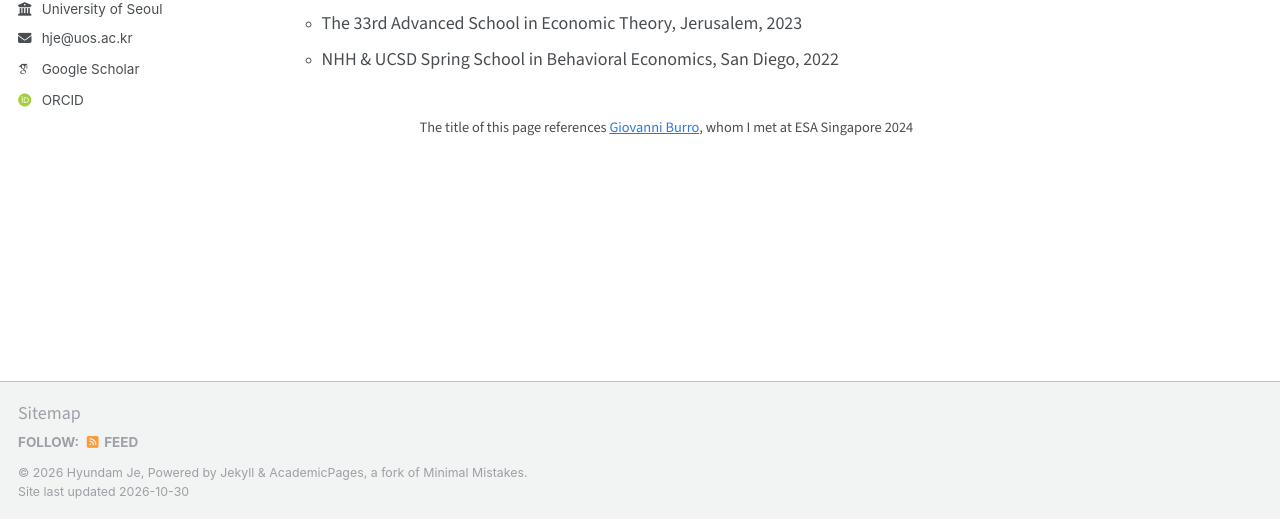
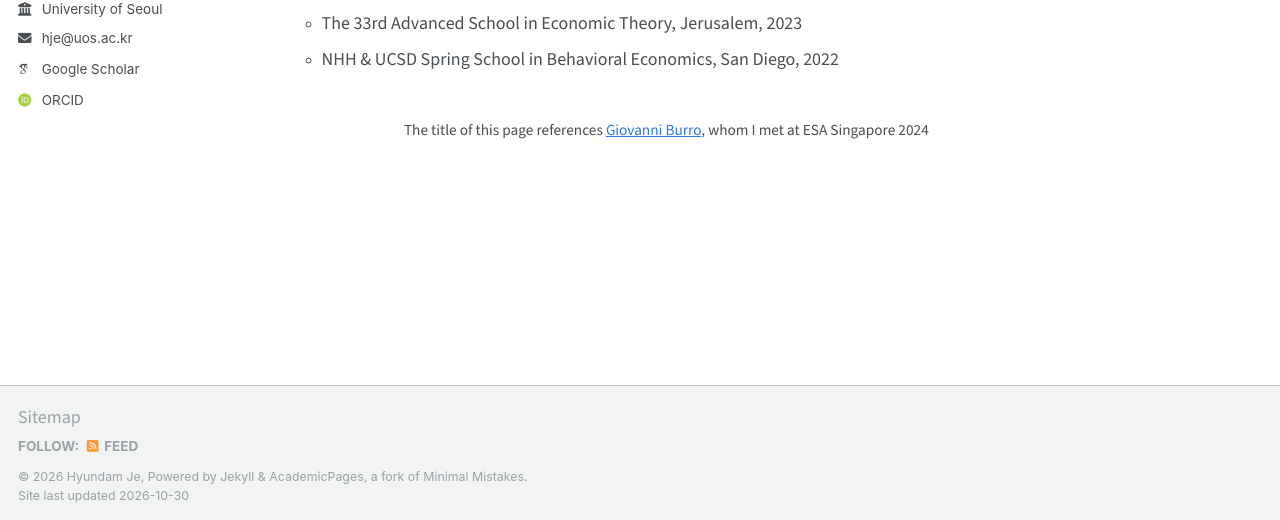
Before and after one commit to hyundamje/hyundamje.github.io, a Jekyll site: the page built from _pages/conferences.md, in a window 1280 px wide and 900 px high, scrolled down 1862 px. Shown: the part 377-897 px from the top of the window. Built offline with Jekyll 4.4.1, drawn with Linux system fonts in a browser that asks for light colours; some web fonts are replaced.

Commit message:
Update conferences.md

```diff
--- a/_pages/conferences.md
+++ b/_pages/conferences.md
@@ -110,6 +110,6 @@ author_profile: true
 </ul>
 
 
-<div style="text-align: center; font-size: 0.80em; margin-top: 3em;">
+<div style="text-align: center; font-size: 0.85em; margin-top: 3em;">
 The title of this page references <a href="https://sites.google.com/view/giovanniburro/have-we-met" target="_blank">Giovanni Burro</a>, whom I met at ESA Singapore 2024
 </div>
```
